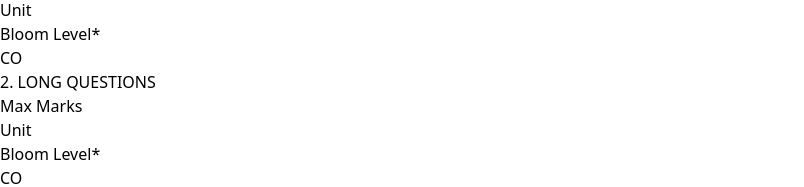
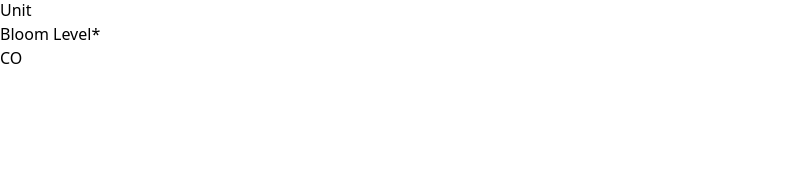
Before and after one commit to KushagraKatiha/questionPaperSetter, a React (Vite) app: page / in a window 1280 px wide. Shown: the part 1940-2127 px from the top of the page, without its empty margins (0-804 px from the left). After the commit the page ends 2010 px from the top, so only its background shows below. Built offline with nearby package versions, Linux system fonts and the light colour scheme.

Commit message:
basic working started

```diff
--- a/src/Components/QuestionPaper.jsx
+++ b/src/Components/QuestionPaper.jsx
@@ -1,7 +1,7 @@
 import React from 'react'
 import { useRef } from 'react';
 
-function QuestionPaper({ examName, programName, semester, year, courseCode, courseName, shortQuestions, view, longQuestions}) {
+function QuestionPaper({ examName, programName, semester, year, courseCode, courseName, shortQuestions}) {
 
     const printRef = useRef(null);
 
@@ -18,7 +18,7 @@ function QuestionPaper({ examName, programName, semester, year, courseCode, cour
     <>
         {/* Question Paper Card */}
       {/* Main Container */}
-      <div id='questionPaper' className={`text-black mt-20 w-full h-full inset-0 bg-pink-600 flex flex-col items-center justify-center absolute top-0 ${view}`}>
+      <div id='questionPaper' className={`text-black mt-20 w-full h-full iinset-0 bg-black bg-opacity-50 backdrop-blur-sm flex flex-col items-center justify-center`}>
         <div className='px-6 bg-white h-5/6 w-9/12'>
           {/* College Banner Container */}
           {/* College Banner */}
@@ -77,9 +77,9 @@ function QuestionPaper({ examName, programName, semester, year, courseCode, cour
             {shortQuestions.map((question, index) => {
                 return (
                     <div key={index} className='flex justify-between mt-4'>
-                        <p className='text-wrap w-1/2'>{index + 1}. {question.text}</p>
+                        <p className='text-wrap w-1/2'>{index + 1}.{question.text}</p>
                         <div className='flex gap-16 text-sm'>
-                            <p>{question.maxMarks}</p>
+                            <p>({question.maxMarks})</p>
                             <p>{question.unit}</p>
                             <p>{question.bloomLevel}</p>
                             <p>{question.co}</p>
@@ -89,23 +89,6 @@ function QuestionPaper({ examName, programName, semester, year, courseCode, cour
             })}
         </div>
 
-        {/* Long Questions */}
-
-        <div>
-            {longQuestions.map((question, index) => {
-                return (
-                    <div key={index} className='flex justify-between mt-4'>
-                        <p className='text-wrap w-1/2'>{index + 1}. {question.text}</p>
-                        <div className='flex gap-16 text-sm'>
-                            <p>{question.maxMarks}</p>
-                            <p>{question.unit}</p>
-                            <p>{question.bloomLevel}</p>
-                            <p>{question.co}</p>
-                        </div>
-                    </div>
-                )
-            })}
-        </div>
         {/* Print Button */}
         <button className='bg-green-500 text-white px-4 py-2 rounded-lg mt-4' onClick={handlePrint}>Print</button>
         </div>
@@ -171,35 +154,7 @@ function QuestionPaper({ examName, programName, semester, year, courseCode, cour
             {shortQuestions.map((question, index) => {
                 return (
                     <div key={index} className='flex justify-between mt-4'>
-                        <p className='text-wrap w-1/2'>{index + 1}. {question.text}</p>
-                        <div className='flex gap-16 text-sm'>
-                            <p>{question.maxMarks}</p>
-                            <p>{question.unit}</p>
-                            <p>{question.bloomLevel}</p>
-                            <p>{question.co}</p>
-                        </div>
-                    </div>
-                )
-            })}
-        </div>
-
-        {/* Short Questions */}
-        <div className='text-base font-bold flex justify-between'>
-            <h2>2. LONG QUESTIONS</h2>
-            <div className='flex gap-3 text-sm'>
-                <h2>Max Marks</h2>
-                <h2>Unit</h2>
-                <h2>Bloom Level*</h2>
-                <h2>CO</h2>
-            </div>
-        </div>
-
-        {/* Questions */}
-        <div>
-            {longQuestions.map((question, index) => {
-                return (
-                    <div key={index} className='flex justify-between mt-4'>
-                        <p className='text-wrap w-1/2'>{index + 1}. {question.text}</p>
+                        <p className='text-wrap w-1/2'>{index + 1}.{question.text}</p>
                         <div className='flex gap-16 text-sm'>
                             <p>{question.maxMarks}</p>
                             <p>{question.unit}</p>
--- a/src/Components/QuestionSetter.jsx
+++ b/src/Components/QuestionSetter.jsx
@@ -13,14 +13,11 @@ function QuestionSetter() {
   const [courseCode, setCourseCode] = useState('')
   const [courseName, setCourseName] = useState('')
   const [shortQuestions, setShortQuestions] = useState([])
-  const [longQuestions, setLongQuestions] = useState([])
   const [questionText, setQuestionText] = useState('');
   const [questionType, setQuestionType] = useState('choose');
   const [unit, setUnit] = useState('');
   const [bloomLevel, setBloomLevel] = useState('');
   const [co, setCo] = useState('');
-  const [view, setView] = useState('hidden')
-
 
   // Functions
   const handleExamName = (e) => {
@@ -56,6 +53,10 @@ function QuestionSetter() {
     setCourseName(e.target.value)
   }
 
+  const handleQuestionText = (e) => {
+    setQuestionText(e.target.value)
+  }
+
   const handleAddQuestion = () => {
     if (shortQuestions.length < 8) {
       const marks = questionType === 'long' ? 10 : 2;
@@ -66,15 +67,16 @@ function QuestionSetter() {
         bloomLevel: bloomLevel,
         co: co,
       };
-      questionType === 'long' ? setLongQuestions([...longQuestions, question]) : setShortQuestions([...shortQuestions, question]);
+      setShortQuestions([...shortQuestions, question]);
       setQuestionText('');
       setQuestionType('choose');
       setUnit('');
       setBloomLevel('');
       setCo('');
-      alert(`${shortQuestions.length + 1} short questions and ${longQuestions.length + 1} long questions added`);
+      alert(`${shortQuestions.length + 1} question added`);
+      console.log(shortQuestions);
     } else {
-      alert('You can only add 8 short questions and 4 long questions.');
+      alert('You can only add 8 questions');
     }
   };
 
@@ -172,7 +174,7 @@ function QuestionSetter() {
           <div className='text-center'>
             <h2>Question Text</h2>
             {/* Textarea to set question */}
-            <textarea id='qeText' className='mt-3 border-2 rounded-lg bg-black text-white p-3 resize-none focus:outline-none' rows={10} cols={70} placeholder='Enter question...'/>
+            <textarea value={questionText} onChange={handleQuestionText} className='mt-3 border-2 rounded-lg bg-black text-white p-3 resize-none focus:outline-none' rows={10} cols={70} placeholder='Enter question...'/>
 
             {/* Container to put add and done buttons */}
           <div className='flex justify-between px-3'>
@@ -231,7 +233,7 @@ function QuestionSetter() {
          </div>
       </div>
 
-      <QuestionPaper examName={examName} programName={programName} semester={semester} year={year} courseCode={courseCode} courseName={courseName} shortQuestions={shortQuestions} longQuestions={longQuestions} view={view}/>
+      <QuestionPaper examName={examName} programName={programName} semester={semester} year={year} courseCode={courseCode} courseName={courseName} shortQuestions={shortQuestions}/>
     </>
   )
 }
```
